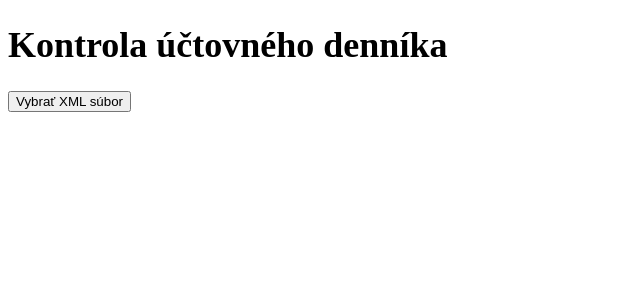
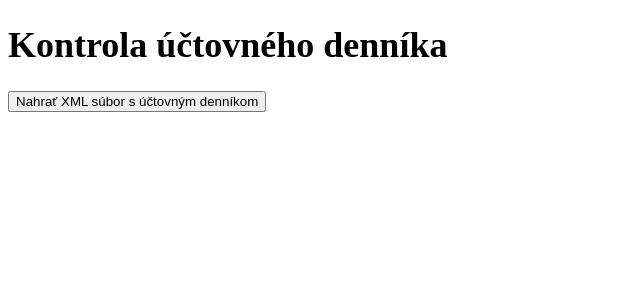
Before and after one commit to deftomat/micro-tools, a React app: page / in a window 1280 px wide. Shown: the top 300 px of the page, without its empty margins (0-640 px from the left). Built offline with nearby package versions, Linux system fonts and the light colour scheme.

Commit message:
bugfixes

```diff
--- a/src/index.tsx
+++ b/src/index.tsx
@@ -16,7 +16,7 @@ function App() {
             setResult(result);
           }}
         >
-          Vybrať XML súbor
+          Nahrať XML súbor s účtovným denníkom
         </button>
       </div>
 
```
